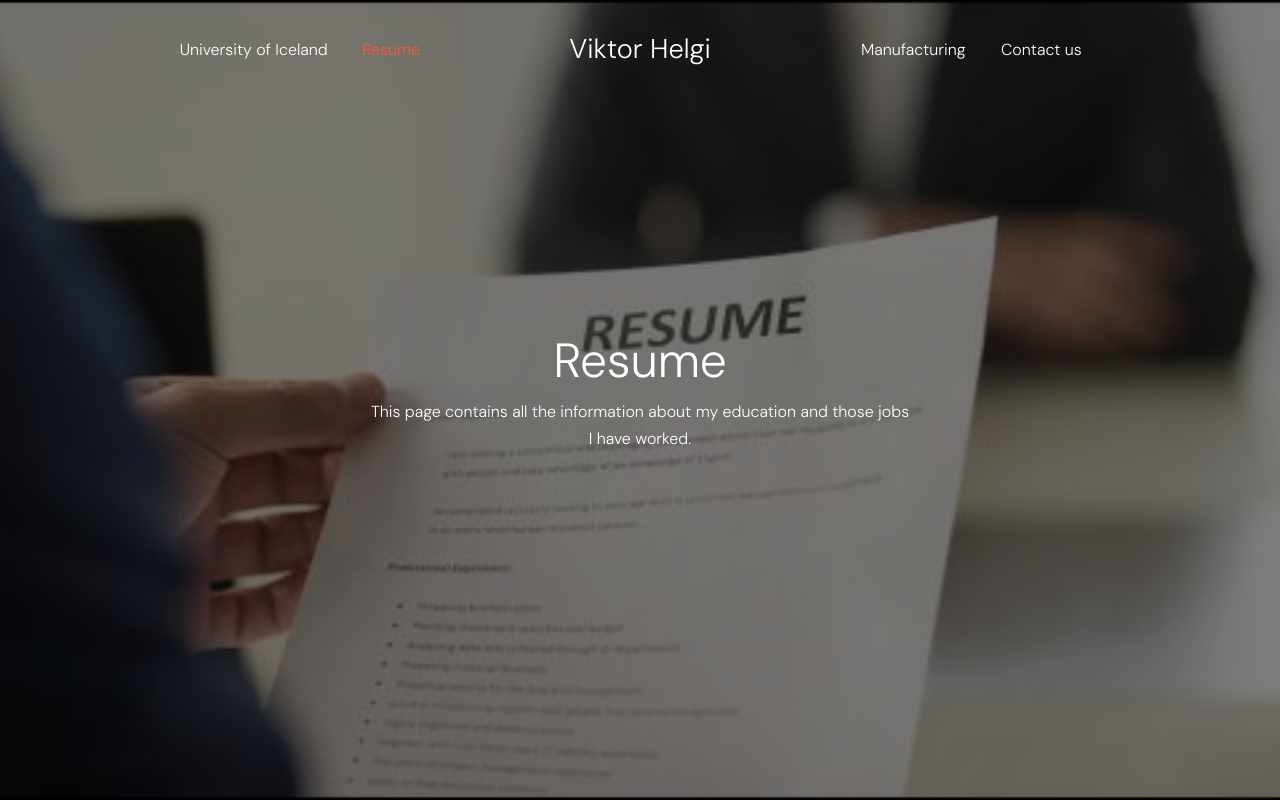
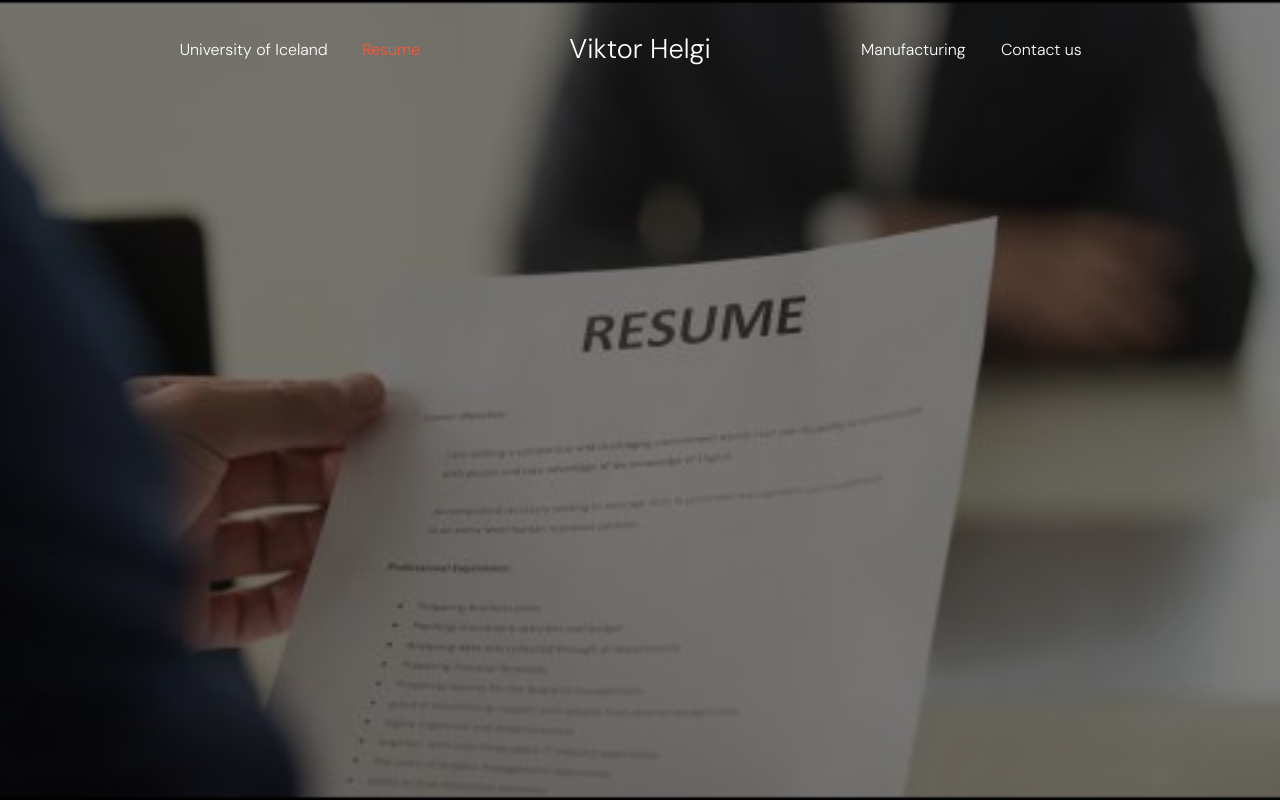
Before and after one commit to viktorgiz/Framleidsluferli_vhg6, a website: page careers.html in a window 1280 px wide. Shown: the top 800 px of the page. Drawn offline with Linux system fonts and the light colour scheme; files whose address does not match are found by name.

Commit message:
Fjarlægt var h1 og sup paragraph fyrir careers.html

```diff
--- a/careers.html
+++ b/careers.html
@@ -85,8 +85,8 @@
         <div class="container">
           <div class="row align-items-center justify-content-center">
             <div class="col-lg-6 text-center">
-              <h1>Resume</h1>
-              <p>This page contains all the information about my education and those jobs I have worked.</p>
+              <!-- <h1>Resume</h1>
+              <p>This page contains all the information about my education and those jobs I have worked.</p> -->
             </div>
           </div>
         </div>
```
